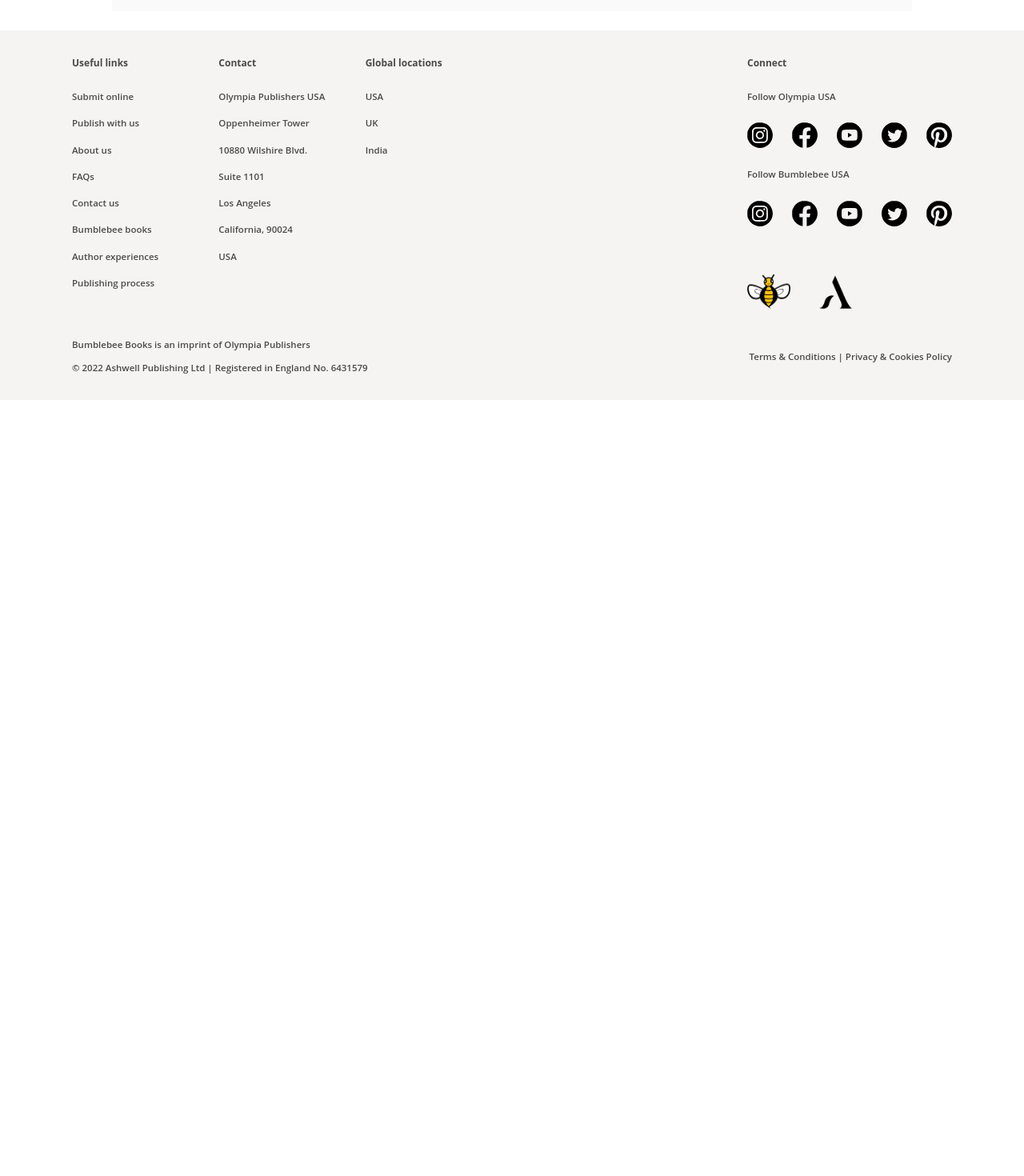
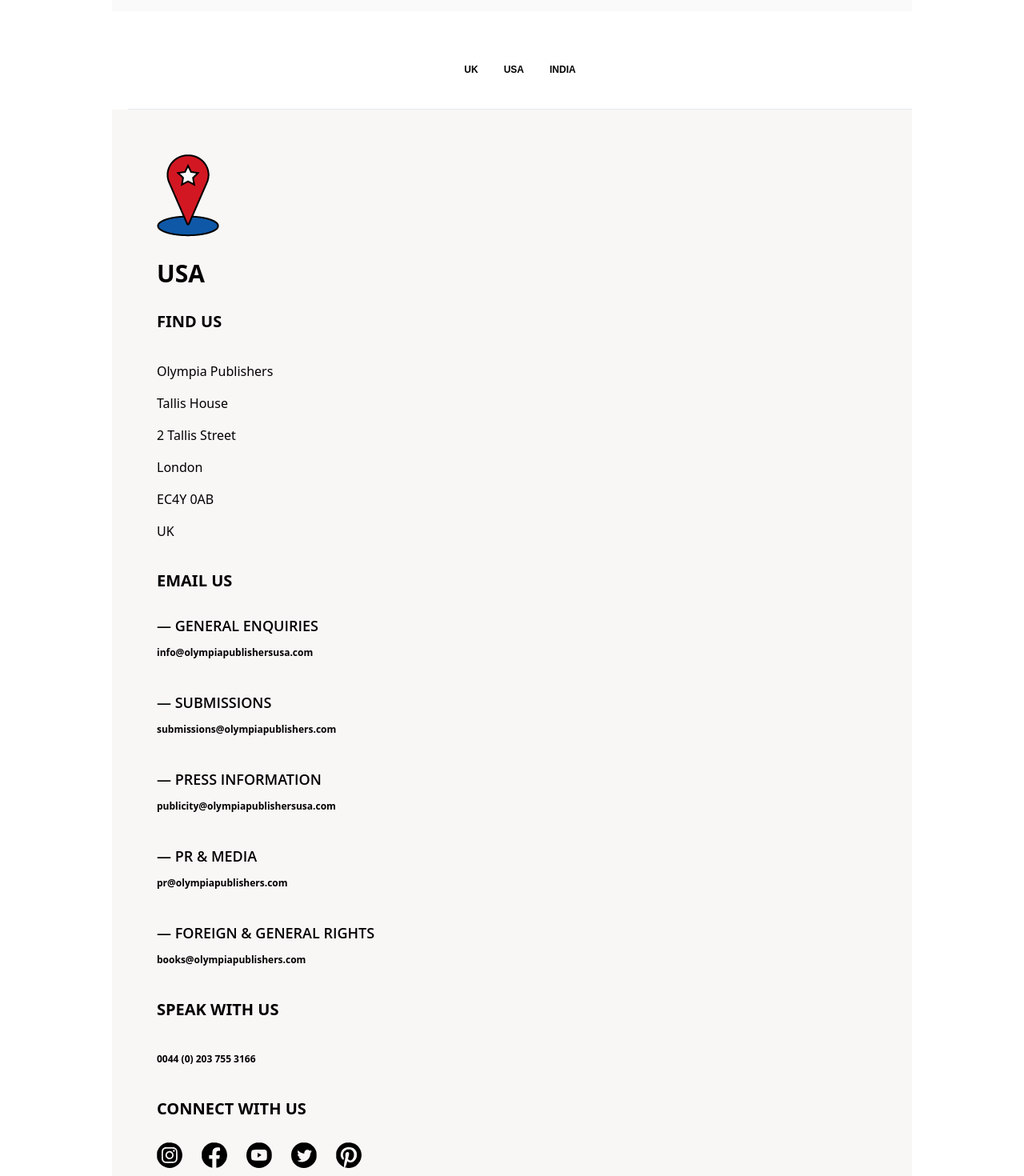
Before and after one commit to Hadees621/Olympia-USA, a Next.js app: page /contact-us in a window 1280 px wide. Shown: the part 240-1710 px from the top of the page at 80% size. Before the commit the page ends 800 px from the top, so only its background shows below. Built offline with nearby package versions, Linux system fonts and the light colour scheme.

Commit message:
feature: contact-us sm

```diff
--- a/package.json
+++ b/package.json
@@ -9,6 +9,7 @@
     "lint": "next lint"
   },
   "dependencies": {
+    "classnames": "^2.5.1",
     "next": "14.1.3",
     "react": "^18.2.0",
     "react-dom": "^18.2.0",
--- a/src/app/contact-us/page.js
+++ b/src/app/contact-us/page.js
@@ -1,12 +1,45 @@
 import Banner from "@/components/common/Banner";
+import CommonSection from "@/components/contact-us/CommonSection";
+import CountrySelector from "@/components/contact-us/CountrySelector";
+import LocationCard from "@/components/contact-us/LocationCard";
+import Review from "@/components/contact-us/Review";
+import { addressInfo } from "@/utils/contact-us/utils";
 
 const page = () => {
   return (
     <div className="lg:max-w-[800px] xl:max-w-[1000px] 2xl:max-w-[1350px] mx-auto">
       <Banner title={"Contact us"} />
 
-      <div>
-      </div>
+      <CountrySelector />
+
+      {addressInfo.map((info, index) => (
+        <LocationCard
+          i={index}
+          key={index}
+          countryName={info.country}
+          imgSrc={info.imgSrc}
+          addressLines={info.addressLines}
+          emailSections={info.emailSections}
+          phoneNumber={info.phoneNumber}
+        />
+      ))}
+
+      <Review />
+
+      <CommonSection
+        title="START YOUR PUBLISHING JOURNEY WITH US"
+        content="Olympia Publishers are now accepting submissions across various genres. If you have written a story, submit your manuscript for us to review."
+        buttonTitle="Read our submissions guidelines"
+        buttonWidth="w-[240px] h-[44px] lg:w-[130px] lg:h-[38px] 2xl:w-[130px] 2xl:h-[45px] text-[13px] border border-white mt-6"
+        bgColor="bg-[#C61E2B]"
+      />
+      <CommonSection
+        title="FAQS"
+        content="For anymore questions or queries, visit our frequently asked questions page. We are ready to answer all of your questions!"
+        buttonTitle="View FAQs"
+        buttonWidth="w-[100px] h-[44px] lg:w-[130px] lg:h-[38px] 2xl:w-[130px] 2xl:h-[45px] text-[13px] border border-white mt-6"
+        bgColor="bg-black"
+      />
     </div>
   );
 };
--- /dev/null
+++ b/src/components/contact-us/CommonSection.js
@@ -0,0 +1,23 @@
+import Button from "../common/Button";
+
+const CommonSection = ({
+  title,
+  content,
+  buttonTitle,
+  buttonWidth,
+  bgColor,
+}) => {
+  return (
+    <div
+      className={`flex flex-col justify-between items-start p-8 lg:flex-col lg:justify-start font-open-sans lg:px-10 gap-8 text-white py-14 my-14 ml-9 ${bgColor}`}
+    >
+      <h2 className="text-[24px] font-semibold pr-10 leading-[36px]">
+        {title}
+      </h2>
+      <p className="text-[14px] font-open-sans leading-10">{content}</p>
+      <Button title={buttonTitle} width={buttonWidth} color={"transparent"} />
+    </div>
+  );
+};
+
+export default CommonSection;
--- /dev/null
+++ b/src/components/contact-us/CountrySelector.js
@@ -0,0 +1,33 @@
+"use client";
+const CountrySelector = () => {
+  const handleButtonClick = (country) => {
+    console.log(`${country} button clicked`);
+  };
+
+  return (
+    <div className="flex overflow-x-auto py-6 xl:py-2 ml-5 lg:border-b justify-center items-center ">
+      <div className="flex 2xl:justify-center 2xl:gap-14 gap-6 w-full md:w-max">
+        <button
+          className="text-[12px] 2xl:text-[18px] p-4 px-16 xl:p-1 2xl:p-3 font-semibold font-droid-sans flex items-center justify-center hover:border lg:hover:border-none hover:border-red-300 w-max hover:text-[#C9444F] my-7"
+          onClick={() => handleButtonClick("UK")}
+        >
+          UK
+        </button>
+        <button
+          className="text-[12px] 2xl:text-[18px] p-4 px-16 xl:p-1 2xl:p-3 font-semibold font-droid-sans flex items-center justify-center hover:border lg:hover:border-none hover:border-red-300 w-max hover:text-[#C9444F] my-7"
+          onClick={() => handleButtonClick("USA")}
+        >
+          USA
+        </button>
+        <button
+          className="text-[12px] 2xl:text-[18px] p-4 px-12 xl:p-1 2xl:p-3 font-semibold font-droid-sans flex items-center justify-center hover:border lg:hover:border-none hover:border-red-300 w-max hover:text-[#C9444F] my-7"
+          onClick={() => handleButtonClick("INDIA")}
+        >
+          INDIA
+        </button>
+      </div>
+    </div>
+  );
+};
+
+export default CountrySelector;
--- /dev/null
+++ b/src/components/contact-us/LocationCard.js
@@ -0,0 +1,54 @@
+import React from "react";
+import Button from "../common/Button";
+import Socials from "../common/footer/comp/Socials";
+
+const LocationCard = ({
+  countryName,
+  imgSrc,
+  addressLines,
+  emailSections,
+  phoneNumber,
+  i,
+}) => {
+  return (
+    <div
+      className={`grid p-14 items-center gap-7 ${
+        i % 2 === 0 ? "bg-[#F9F7F6]" : "bg-white"
+      }`}
+    >
+      <img src={imgSrc} alt={`${countryName} flag`} />
+      <h1 className="font-bold text-3xl">{countryName}</h1>
+      <h1 className="font-bold text-xl uppercase">Find us</h1>
+      <p className="leading-10 font-medium">
+        {addressLines.map((line, index) => (
+          <React.Fragment key={index}>
+            {line}
+            <br />
+          </React.Fragment>
+        ))}
+      </p>
+      <h1 className="font-semibold text-xl uppercase">email us</h1>
+
+      {emailSections.map((section, index) => (
+        <div key={index}>
+          <h1 className="font-semibold text-lg uppercase font-open-sans">
+            {section.label}
+          </h1>
+          <p className="leading-10 font-semibold text-[12px]">
+            {section.email}
+          </p>
+        </div>
+      ))}
+
+      <h1 className="font-bold text-xl uppercase">Speak with us</h1>
+      <p className="leading-10 font-semibold text-[12px]">{phoneNumber}</p>
+
+      <h1 className="font-bold text-xl uppercase">CONNECT WITH US</h1>
+      <Socials />
+
+      <Button title="VISIT OUR WEBSITE" width={"w-[160px]"} />
+    </div>
+  );
+};
+
+export default LocationCard;
--- /dev/null
+++ b/src/components/contact-us/Review.js
@@ -0,0 +1,40 @@
+import Image from "next/image";
+import Button from "../common/Button";
+
+const Review = () => {
+  return (
+    <div className="flex flex-col lg:border lg:my-12 2xl:my-20 gap-32 lg:gap-0 lg:max-w-[850px] xl:max-w-[1000px] 2xl:max-w-[1400px] mt-12">
+      <div className="flex flex-col lg:flex-row bg-[#F9F9F9] lg:hidden">
+        <div className="flex-1">
+          <Image
+            src="/assests/Home/poems.PNG"
+            width={700}
+            height={200}
+            alt="About Section Image"
+          />
+        </div>
+        <div className="flex-1 flex-col items-center lg:border border-black">
+          <div className="flex flex-col justify-between items-start p-4 lg:flex-col lg:justify-start font-open-sans lg:px-10 w-full gap-4 py-6 mx-5">
+            <h2 className="text-xl lg:text-3xl font-bold">
+              REQUEST A REVIEW COPY
+            </h2>
+            <p className="text-[14px] font-open-sans leading-10">
+              We’re happy to offer review copies to magazines, <br />{" "}
+              newspapers, book bloggers and Vloggers who are <br /> interested
+              in reviewing our books.{" "}
+            </p>
+            <Button
+              title={"Fill out our form"}
+              width={
+                "w-[150px] h-[42px] lg:w-[130px] lg:h-[38px] 2xl:w-[130px] 2xl:h-[45px] text-[13px]"
+              }
+              color={"transparent"}
+            />
+          </div>
+        </div>
+      </div>
+    </div>
+  );
+};
+
+export default Review;
--- /dev/null
+++ b/src/utils/contact-us/utils.js
@@ -0,0 +1,107 @@
+export const addressInfo = [
+  {
+    country: "USA",
+    imgSrc: "/assests/Icons/USA.png",
+    addressLines: [
+      "Olympia Publishers",
+      "Tallis House",
+      "2 Tallis Street",
+      "London",
+      "EC4Y 0AB",
+      "UK",
+    ],
+    emailSections: [
+      {
+        label: "— GENERAL ENQUIRIES",
+        email: "info@olympiapublishersusa.com",
+      },
+      {
+        label: "— SUBMISSIONS",
+        email: "submissions@olympiapublishers.com",
+      },
+      {
+        label: "— PRESS INFORMATION",
+        email: "publicity@olympiapublishersusa.com",
+      },
+      {
+        label: "— PR & MEDIA",
+        email: "pr@olympiapublishers.com",
+      },
+      {
+        label: "— FOREIGN & GENERAL RIGHTS",
+        email: "books@olympiapublishers.com",
+      },
+    ],
+    phoneNumber: "0044 (0) 203 755 3166",
+  },
+  {
+    country: "UK",
+    imgSrc: "/assests/Icons/UK.png",
+    addressLines: [
+      "Olympia Publishers",
+      "Tallis House",
+      "2 Tallis Street",
+      "London",
+      "EC4Y 0AB",
+      "UK",
+    ],
+    emailSections: [
+      {
+        label: "— GENERAL ENQUIRIES",
+        email: "info@olympiapublishersusa.com",
+      },
+      {
+        label: "— SUBMISSIONS",
+        email: "submissions@olympiapublishers.com",
+      },
+      {
+        label: "— PRESS INFORMATION",
+        email: "publicity@olympiapublishersusa.com",
+      },
+      {
+        label: "— PR & MEDIA",
+        email: "pr@olympiapublishers.com",
+      },
+      {
+        label: "— FOREIGN & GENERAL RIGHTS",
+        email: "books@olympiapublishers.com",
+      },
+    ],
+    phoneNumber: "0044 (0) 203 755 3166",
+  },
+  {
+    country: "INDIA",
+    imgSrc: "/assests/Icons/INDIA.png",
+    addressLines: [
+      "Olympia Publishers",
+      "Tallis House",
+      "2 Tallis Street",
+      "London",
+      "EC4Y 0AB",
+      "UK",
+    ],
+    emailSections: [
+      {
+        label: "— GENERAL ENQUIRIES",
+        email: "info@olympiapublishersusa.com",
+      },
+      {
+        label: "— SUBMISSIONS",
+        email: "submissions@olympiapublishers.com",
+      },
+      {
+        label: "— PRESS INFORMATION",
+        email: "publicity@olympiapublishersusa.com",
+      },
+      {
+        label: "— PR & MEDIA",
+        email: "pr@olympiapublishers.com",
+      },
+      {
+        label: "— FOREIGN & GENERAL RIGHTS",
+        email: "books@olympiapublishers.com",
+      },
+    ],
+    phoneNumber: "0044 (0) 203 755 3166",
+  },
+];
```
Also changed, not shown: src/components/contact-us/ColoredSection.js (added), 1 other file (tests, documents, lock files or other folders).
